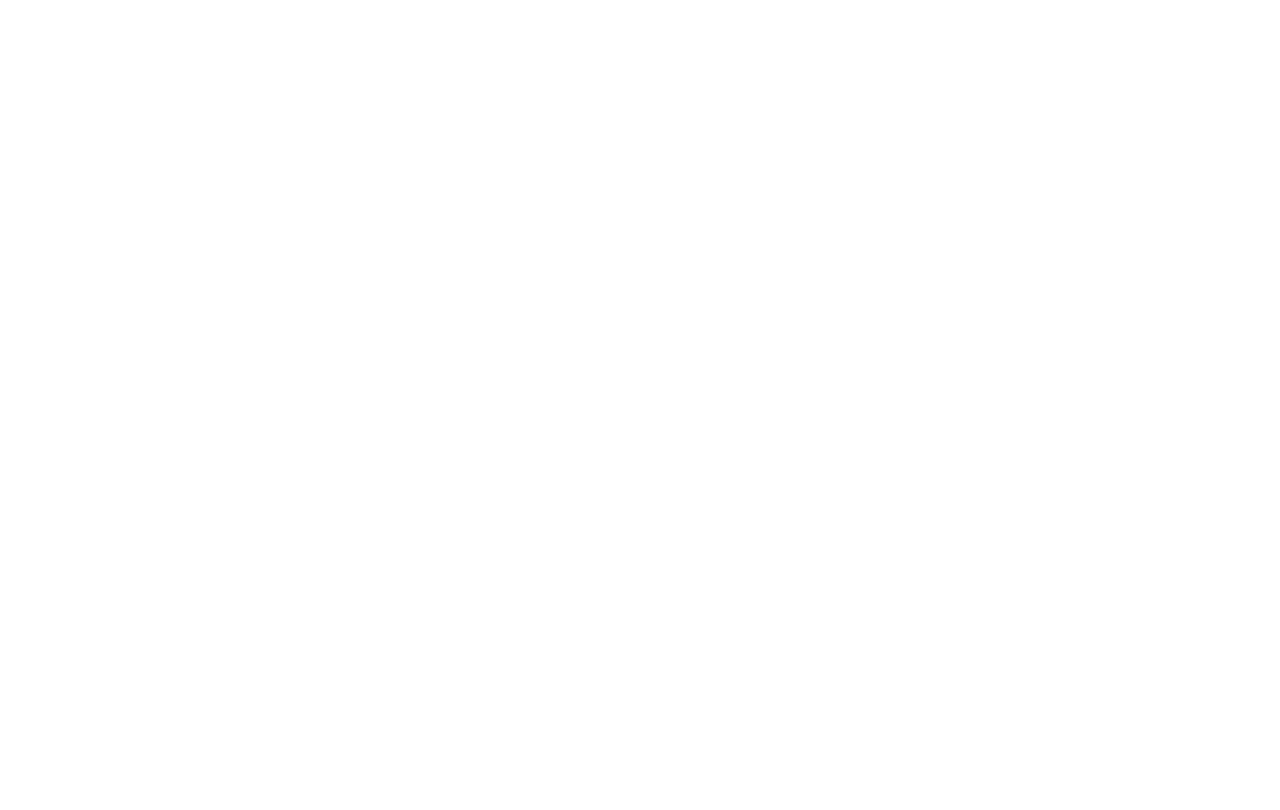
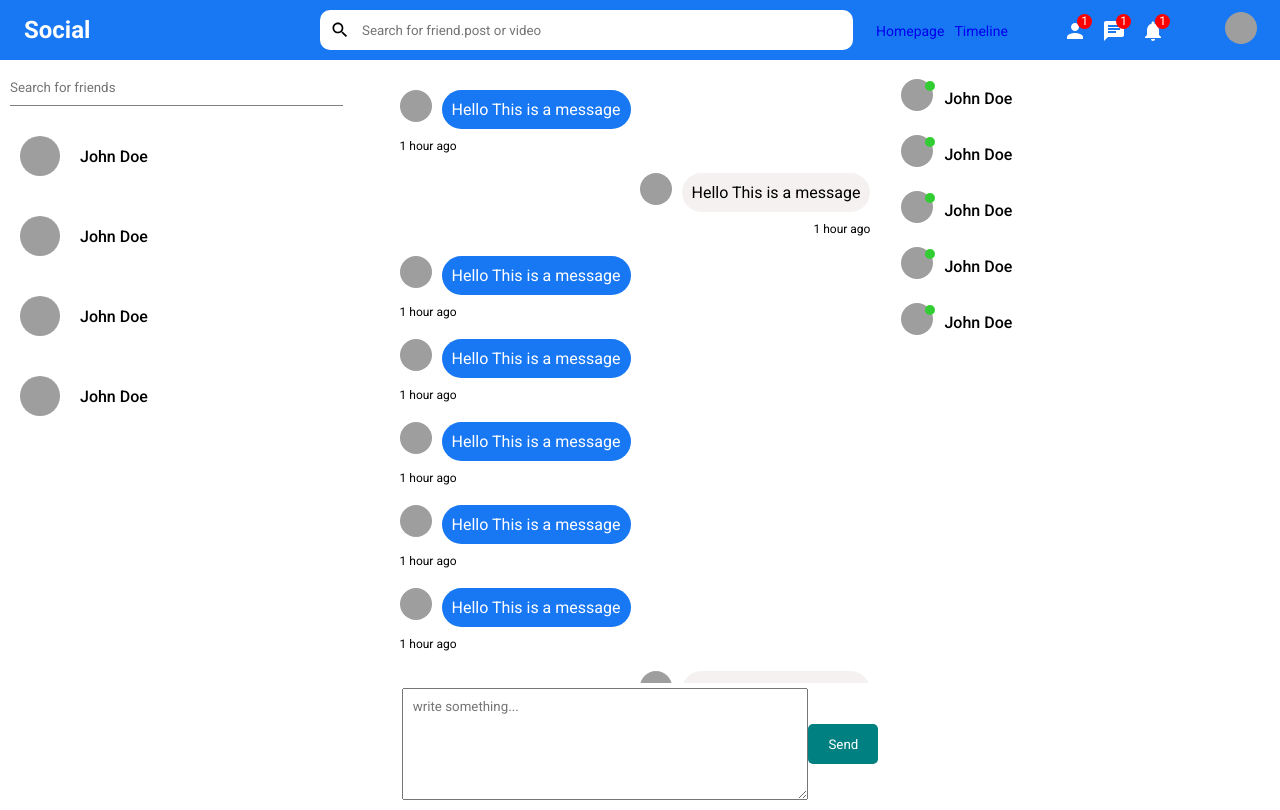
Before and after one commit to Sabbir-Rahman/socialMediaMern, a React (Create React App) app in the folder client/: page /messenger in a window 1280 px wide. Built offline with nearby package versions, Linux system fonts and the light colour scheme; sample sign-in values are in the browser's storage; grey boxes are pictures that could not be loaded.

Commit message:
real chat app ui design

```diff
--- a/client/src/App.js
+++ b/client/src/App.js
@@ -6,6 +6,7 @@
 import { BrowserRouter as Router,Switch,Route, Redirect} from "react-router-dom"
 import { useContext } from "react";
 import { AuthContext } from "./context/AuthContext"
+import Messenger from "./pages/messenger/Messenger";
 
 function App() {
 
@@ -23,6 +24,9 @@
           <Route path="/register">
           {user ? <Redirect to="/"/>:<Register/>}
           </Route>
+          <Route path="/messenger">
+          {!user ? <Redirect to="/"/>: <Messenger/>}
+          </Route>
           <Route path="/profile/:username">
             <Profile/>
           </Route>
--- /dev/null
+++ b/client/src/components/chatonline/ChatOnline.jsx
@@ -0,0 +1,18 @@
+import React from 'react'
+import './chatOnline.css'
+
+function ChatOnline() {
+    return (
+        <div className='chatOnline'>
+            <div className="chatOnlineFriend">
+                <div className="chatOnlineImgContainer">
+                    <img className='chatOnlineImg' src="https://media.istockphoto.com/photos/abstract-graphic-world-map-illustration-on-blue-background-big-data-picture-id1294021851" alt=''/>
+                    <div className='chatOnlineBadge'></div>
+                </div>
+                <span className="chatOnlineName">John Doe</span>
+            </div>
+        </div>
+    )
+}
+
+export default ChatOnline
--- /dev/null
+++ b/client/src/components/chatonline/chatOnline.css
@@ -0,0 +1,30 @@
+.chatOnlineFriend {
+    display: flex;
+    align-items: center;
+    font-weight: 500;
+    cursor: pointer;
+}
+
+.chatOnlineImgContainer {
+    position: relative;
+    margin-right: 10px;
+}
+
+.chatOnlineImg {
+    width: 32px;
+    height: 32px;
+    border-radius: 50%;
+    object-fit: cover;
+    border: 1px solid white;
+    margin-top: 8px;
+}
+
+.chatOnlineBadge {
+    width: 10px;
+    height: 10px;
+    border-radius: 50%;
+    background-color: limegreen;
+    position: relative;
+    top: -35px;
+    right: -25px;
+}
--- /dev/null
+++ b/client/src/components/conversations/Conversation.jsx
@@ -0,0 +1,13 @@
+import React from 'react'
+import "./conversation.css"
+
+function Conversation() {
+    return (
+        <div className="conversation">
+            <img className="conversationImg" src="https://thispersondoesnotexist.com/image" alt=""/>
+            <span className='conversationName'>John Doe</span>
+        </div>
+    )
+}
+
+export default Conversation
--- /dev/null
+++ b/client/src/components/conversations/conversation.css
@@ -0,0 +1,22 @@
+.conversation{
+    display: flex;
+    align-items: center;
+    padding: 10px;
+    cursor: pointer;
+    margin-top: 20px;
+}
+
+.conversation:hover {
+    background-color: rgb(245, 243, 243);
+}
+.conversationImg{
+    width: 40px;
+    height: 40px;
+    border-radius: 50%;
+    object-fit: cover;
+    margin-right: 20px;
+}
+
+.conversationName{
+    font-weight: 500;
+}
--- /dev/null
+++ b/client/src/components/message/Message.jsx
@@ -0,0 +1,22 @@
+import React from 'react'
+import './message.css'
+
+function Message({own}) {
+    return (
+        <div className={own ? "message own" : "message"}>
+            <div className="messageTop">
+                <img
+                className='messageImg'
+                    src='https://thispersondoesnotexist.com/image'
+                    alt=''
+                />
+                <p className='messageText'>Hello This is a message</p>
+            </div>
+            <div className="messageBottom">
+                1 hour ago
+            </div>
+        </div>
+    )
+}
+
+export default Message
--- /dev/null
+++ b/client/src/components/message/message.css
@@ -0,0 +1,39 @@
+.message {
+    display: flex;
+    flex-direction: column;
+    margin-top: 20px;
+}
+
+.messageTop {
+    display: flex;
+}
+
+.messageImg {
+    width: 32px;
+    height: 32px;
+    border-radius: 50%;
+    object-fit: cover;
+    margin-right: 10px;
+}
+
+.messageText {
+    padding: 10px;
+    border-radius: 20px;
+    background-color: #1877f2;
+    color: white;
+    max-width: 300px;
+}
+
+.messageBottom {
+    font-size: 12px;
+    margin-top: 10px;
+}
+
+.message.own {
+    align-items: flex-end;
+}
+
+.message.own .messageText {
+    background-color: rgb(245, 241, 241);
+    color: black;
+}
--- a/client/src/pages/messenger/Messenger.jsx
+++ b/client/src/pages/messenger/Messenger.jsx
@@ -1,13 +1,76 @@
 import "./messenger.css"
-
+import Topbar from "../../components/topbar/Topbar"
 import React from 'react'
+import Conversation from "../../components/conversations/Conversation"
+import Message from "../../components/message/Message"
+import ChatOnline from "../../components/chatonline/ChatOnline"
 
 export default function Messenger() {
     return (
-        <div>
-            Hello
-        </div>
+        <>
+            <Topbar/>
+            <div className="messenger">
+                <div className="chatMenu">
+                    <div className="chatMenuWrapper">
+                        <input placeholder="Search for friends" className="chatMenuInput"/>
+                        <Conversation/>
+                        <Conversation/>
+                        <Conversation/>
+                        <Conversation/>
+                    </div>
+                </div>
+                <div className="chatBox">
+                    <div className="chatBoxWrapper">
+                        <div className="chatBoxTop">
+                            <Message/>
+                            <Message own={true}/>
+                            <Message/>
+                            <Message/>
+                            <Message/>
+                            <Message/>
+                            <Message/>
+                            <Message own={true}/>
+                            <Message own={true}/>
+                            <Message/>
+                            <Message/>
+                            <Message own={true}/>
+                            <Message/>
+                            <Message/>
+                            <Message own={true}/>
+                            <Message/>
+                            <Message/>
+                            <Message own={true}/>
+                            <Message/>
+                            <Message own={true}/>
+                            <Message/>
+                            <Message own={true}/>
+                            <Message/>
+                            <Message/>
+                            <Message/>
+                            <Message own={true}/>
+                            <Message own={true}/>
+                            <Message/>
+                            <Message/>
+                            <Message own={true}/>
+                            <Message/>
+                        </div>
+                        <div className="chatBoxBottom">
+                            <textarea className="chatMessageInput" placeholder="write something..."></textarea>
+                            <button className="chatSubmitButton">Send</button>
+                        </div>
+                    </div>
+                </div>
+                <div className="chatOnline">
+                    <div className="chatOnlineWrapper">
+                        <ChatOnline/>
+                        <ChatOnline/>
+                        <ChatOnline/>
+                        <ChatOnline/>
+                        <ChatOnline/>
+                    </div>
+                </div>
+            </div>
+        </>
+
     )
 }
-
-export default Messenger
--- a/client/src/pages/messenger/messenger.css
+++ b/client/src/pages/messenger/messenger.css
@@ -0,0 +1,64 @@
+.messenger {
+    height: calc(100vh - 70px);
+    display: flex;
+}
+
+.chatMenu {
+    flex: 3.5;
+}
+
+.chatMenuInput {
+    width: 90%;
+    padding: 10px 0;
+    border: none;
+    border-bottom: 1px solid gray;
+}
+
+.chatBox {
+    flex: 4.5;
+}
+
+.chatBoxWrapper {
+    display: flex;
+    flex-direction: column;
+    justify-content: space-between;
+}
+
+.chatBoxTop {
+    height: 100%;
+    overflow-y: scroll;
+    padding-right: 10px;
+}
+
+.chatBoxBottom {
+    margin-top: 5px;
+    display: flex;
+    align-items: center;
+    justify-content: center;
+}
+
+.chatMessageInput {
+    width: 80%;
+    height: 90px;
+    padding: 10px;
+}
+
+.chatSubmitButton {
+    width: 70px;
+    height: 40px;
+    border: none;
+    border-radius: 5px;
+    cursor: pointer;
+    background-color: teal;
+    color: white;
+}
+
+.chatOnline {
+    flex: 3.5;
+}
+
+.chatMenuWrapper,.chatBoxWrapper,.chatOnlineWrapper {
+
+    padding: 10px;
+    height: 100%;
+}
```
